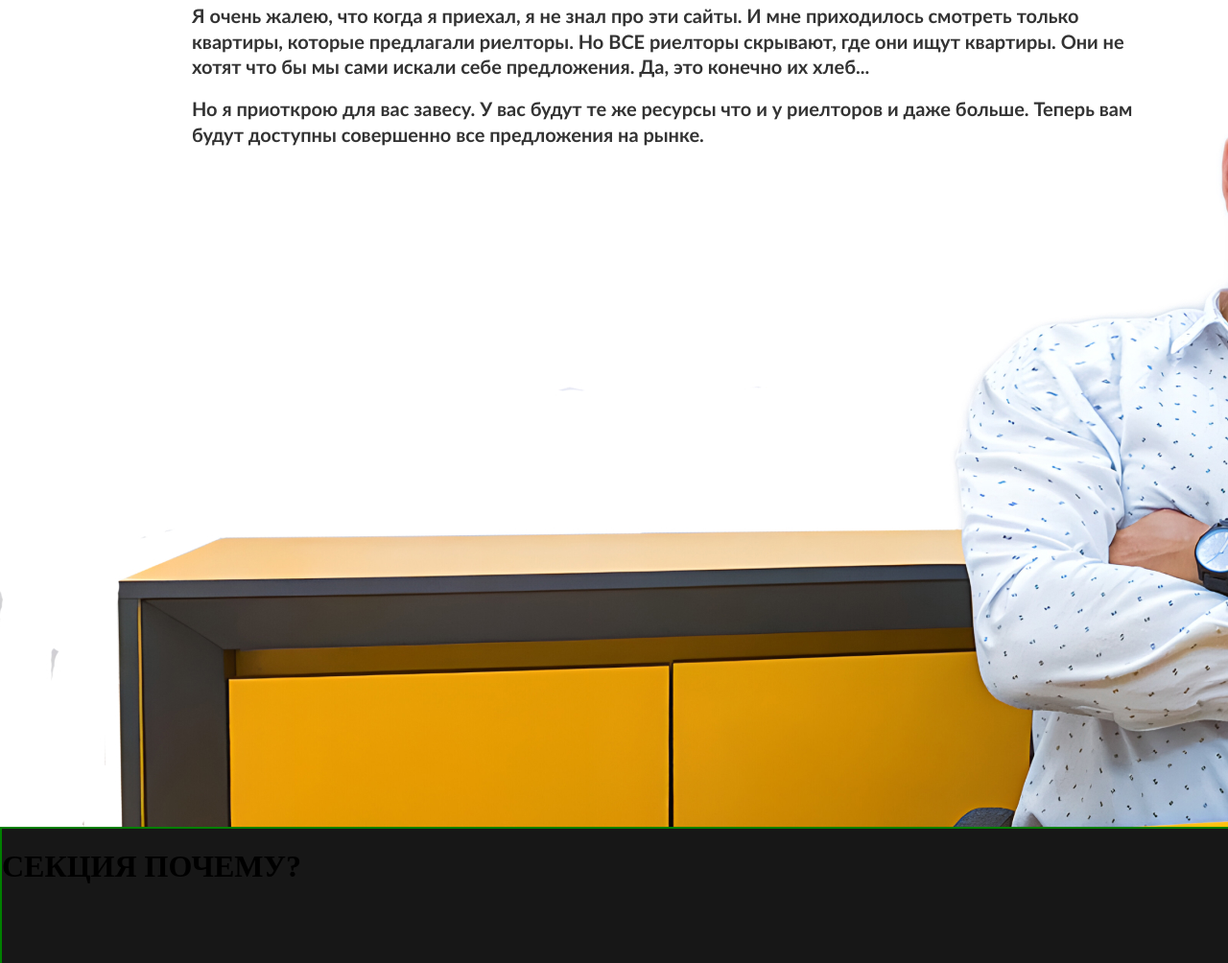
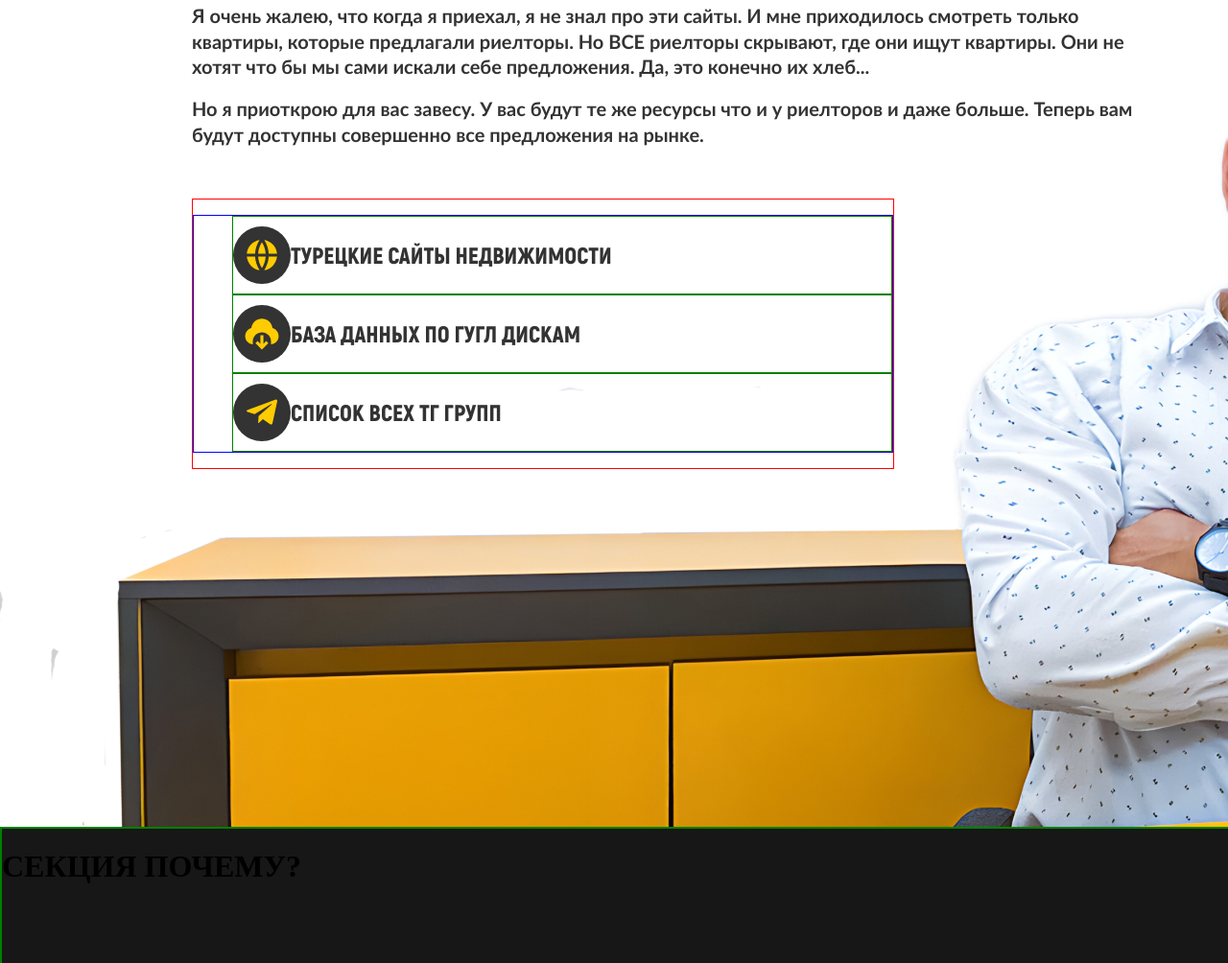
Before and after one commit to Jaki1965/free_gid_antalya, a plain HTML site: page index.html in a window 1280 px wide. Shown: the part 1202-2206 px from the top of the page at 96% size. Drawn offline with Linux system fonts and the light colour scheme.

Commit message:
commit 15

```diff
--- /dev/null
+++ b/blocks/where/__nav-list-element-subtitle/where__nav-list-element-subtitle.css
@@ -0,0 +1,4 @@
+.where__nav-list-element-subtitle {
+  margin: 0;
+  border: 1px solid orange;
+}
--- /dev/null
+++ b/blocks/where/__nav-list-element/where__nav-list-element.css
@@ -0,0 +1,3 @@
+.where__nav-list-element {
+  border: 1px solid green;
+}
--- /dev/null
+++ b/blocks/where/__nav-list-ref/where__nav-list-ref.css
@@ -0,0 +1,11 @@
+.where__nav-list-ref {
+  text-decoration: none;
+  text-transform: uppercase;
+  font-family: 'Akrobat';
+  font-size: 24px;
+  line-height: 32px;
+  font-weight: 900;
+  color: #333333;
+  display: flex;
+  flex-direction: row;
+}
--- /dev/null
+++ b/blocks/where/__nav-list/where__nav-list.css
@@ -0,0 +1,4 @@
+.where__nav-list {
+  border: 1px solid blue;
+  list-style-type: none ;
+}
--- /dev/null
+++ b/blocks/where/__nav/where__nav.css
@@ -0,0 +1,9 @@
+.where__nav {
+  border: 1px solid red;
+  position:relative;
+  left:200px;
+  top: 250px;
+  width: 730px;
+  height: 280px;
+
+}
--- /dev/null
+++ b/blocks/where/where__nav-list-element.css
@@ -0,0 +1,6 @@
+.where__nav-list-element {
+  border: 1px solid green;
+  /* display: flex;
+  flex-direction: row;
+  justify-content: space-between; */
+}
--- a/index.html
+++ b/index.html
@@ -67,6 +67,34 @@
             Но я приоткрою для вас завесу. У вас будут те же ресурсы что и у риелторов и даже больше.
             Теперь вам будут доступны совершенно все предложения на рынке.
           </p>
+          <nav class="where__nav">
+            <ul class="where__nav-list">
+              <li class="where__nav-list-element">
+                <a class="where__nav-list-ref" href="#" target="_blank">
+                  <img src="./images/where_nav_1.svg" alt="Знак - Турецкие сайты недвижимости">
+                  <p class="where__nav-list-element-subtitle">
+                    Турецкие сайты недвижимости
+                  </p>
+                </a>
+              </li>
+              <li class="where__nav-list-element">
+                <a class="where__nav-list-ref" href="#" target="_blank">
+                  <img src="./images/where_nav_2.svg" alt="Знак - База данных по гугл дискам">
+                  <p class="where__nav-list-element-subtitle">
+                    База данных по гугл дискам
+                  </p>
+                </a>
+              </li>
+              <li class="where__nav-list-element">
+                <a class="where__nav-list-ref" href="#" target="_blank">
+                  <img src="./images/where_nav_3.svg" alt="Знак - Список всех ТГ групп">
+                  <p class="where__nav-list-element-subtitle">
+                    Список всех ТГ групп
+                  </p>
+                </a>
+              </li>
+            </ul>
+          </nav>
 
         </div >
 
--- a/pages/index.css
+++ b/pages/index.css
@@ -29,7 +29,11 @@
 @import url(../blocks/where/__background-image/where__background-image.css);
 @import url(../blocks/where/__title/where__title.css);
 @import url(../blocks/where/__title-yellow/where__title-yellow.css);
+@import url(../blocks/where/__subtitle/where__subtitle.css);
+@import url(../blocks/where/__nav/where__nav.css);
+@import url(../blocks/where/__nav-list/where__nav-list.css);
+@import url(../blocks/where/__nav-list-ref/where__nav-list-ref.css);
+@import url(../blocks/where/__nav-list-element/where__nav-list-element.css);
 
-@import url(../blocks/where/__subtitle/where__subtitle.css);
 
 @import url(../blocks/why/why.css);
```
Also changed, not shown: images/where_nav_1.svg (added), images/where_nav_2.svg (added), images/where_nav_3.svg (added), 1 other file.
